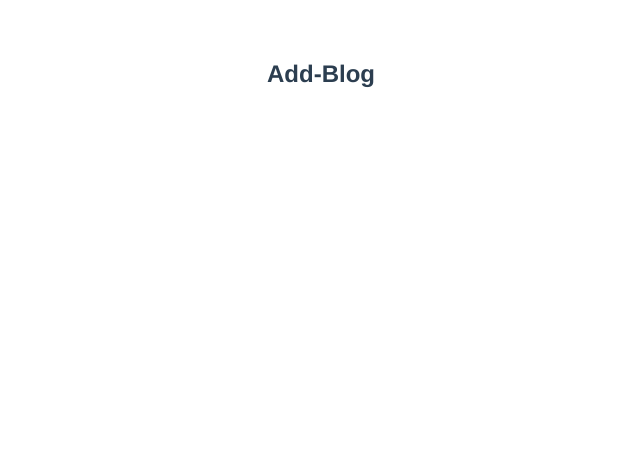
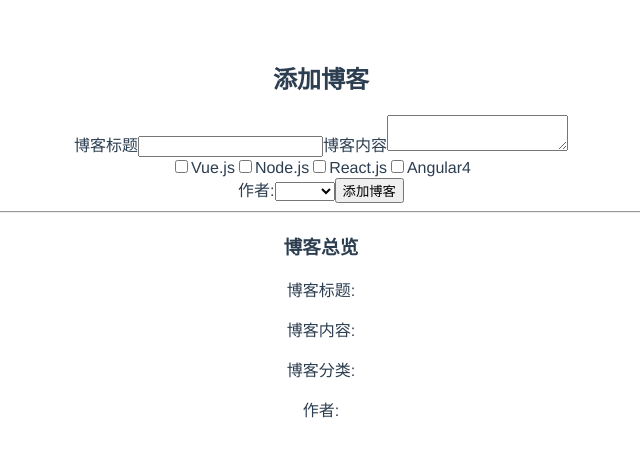
Before and after one commit to CPALyth/MyBlog, a Vue app: page / in a window 1280 px wide. Shown: the top 456 px of the page, without its empty margins (319-959 px from the left). Built offline with nearby package versions, Linux system fonts and the light colour scheme.

Commit message:
feat: 添加博客

```diff
--- a/src/components/AddBlog.vue
+++ b/src/components/AddBlog.vue
@@ -1,21 +1,69 @@
 <template>
   <div class="add-blog">
-    <h2>Add-Blog</h2>
+    <h2>添加博客</h2>
+    <form action="">
+      <label>博客标题</label>
+      <input type="text" v-model="blog.title" required />
+      <label>博客内容</label>
+      <textarea v-model="blog.content"></textarea>
+
+      <div id="checkboxes">
+        <input type="checkbox" value="Vue.js" v-model="blog.categories" />
+        <label>Vue.js</label>
+
+        <input type="checkbox" value="Node.js" v-model="blog.categories" />
+        <label>Node.js</label>
+
+        <input type="checkbox" value="React.js" v-model="blog.categories" />
+        <label>React.js</label>
+
+        <input type="checkbox" value="Angular4" v-model="blog.categories" />
+        <label>Angular4</label>
+      </div>
+
+      <label>作者:</label>
+      <select v-model="blog.author">
+        <option v-for="author in authors" :key="author">
+          {{ author }}
+        </option>
+      </select>
+
+      <button @click.prevent="post">添加博客</button>
+    </form>
+    <hr />
+    <div id="preview">
+      <h3>博客总览</h3>
+      <p>博客标题: {{ blog.title }}</p>
+      <p>博客内容:</p>
+      <p>{{ blog.content }}</p>
+      <p>博客分类:</p>
+      <ul>
+        <li v-for="category in blog.categories" :key="category">
+          {{ category }}
+        </li>
+      </ul>
+      <p>作者: {{ blog.author }}</p>
+    </div>
   </div>
 </template>
 
 <script>
 export default {
-  name: 'add-blog',
-  data () {
+  name: "add-blog",
+  data() {
     return {
-
-    }
+      blog: {
+        title: "",
+        content: "",
+        categories: [],
+        author: "",
+      },
+      authors: ["Eward", "Tim", "Bob"],
+    };
   }
-}
+};
 </script>
 
 <!-- Add "scoped" attribute to limit CSS to this component only -->
 <style scoped>
-
 </style>
```
